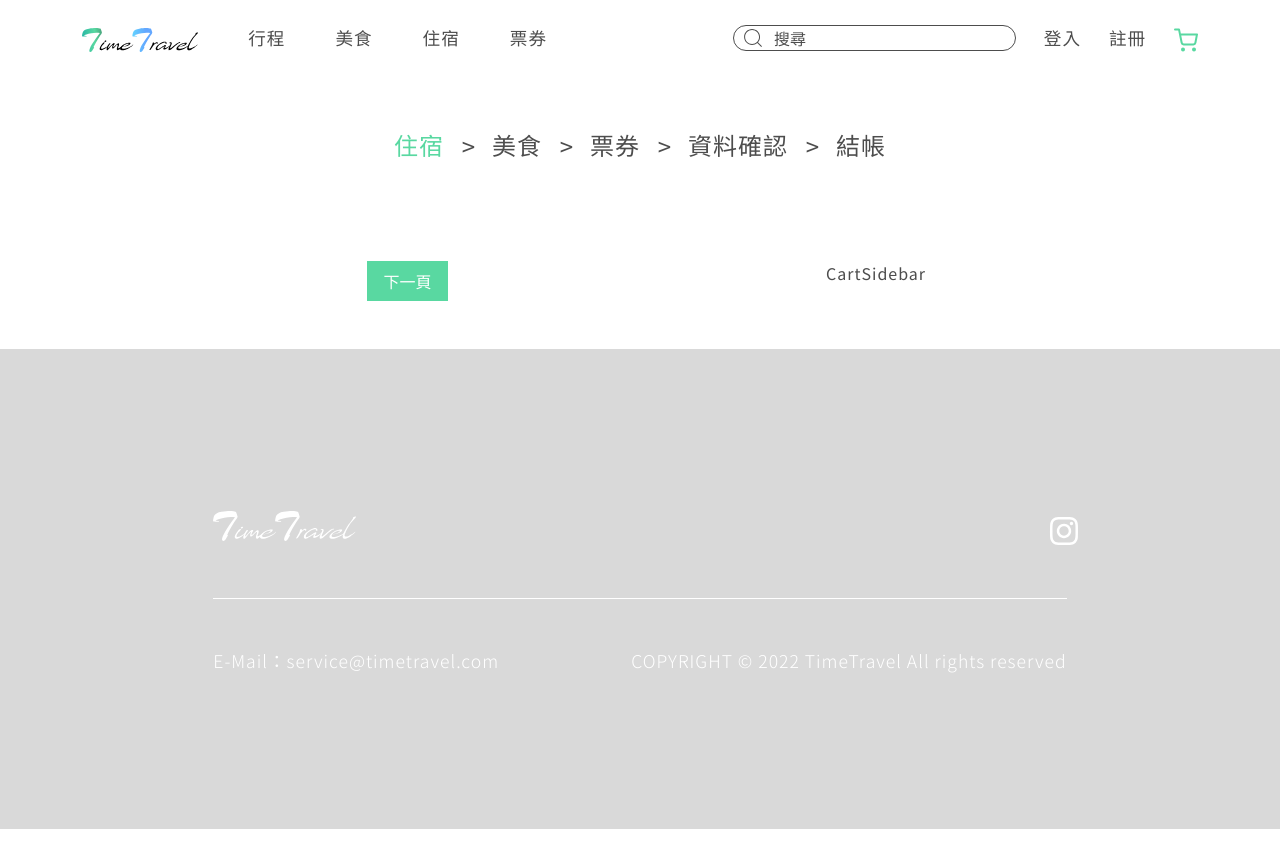
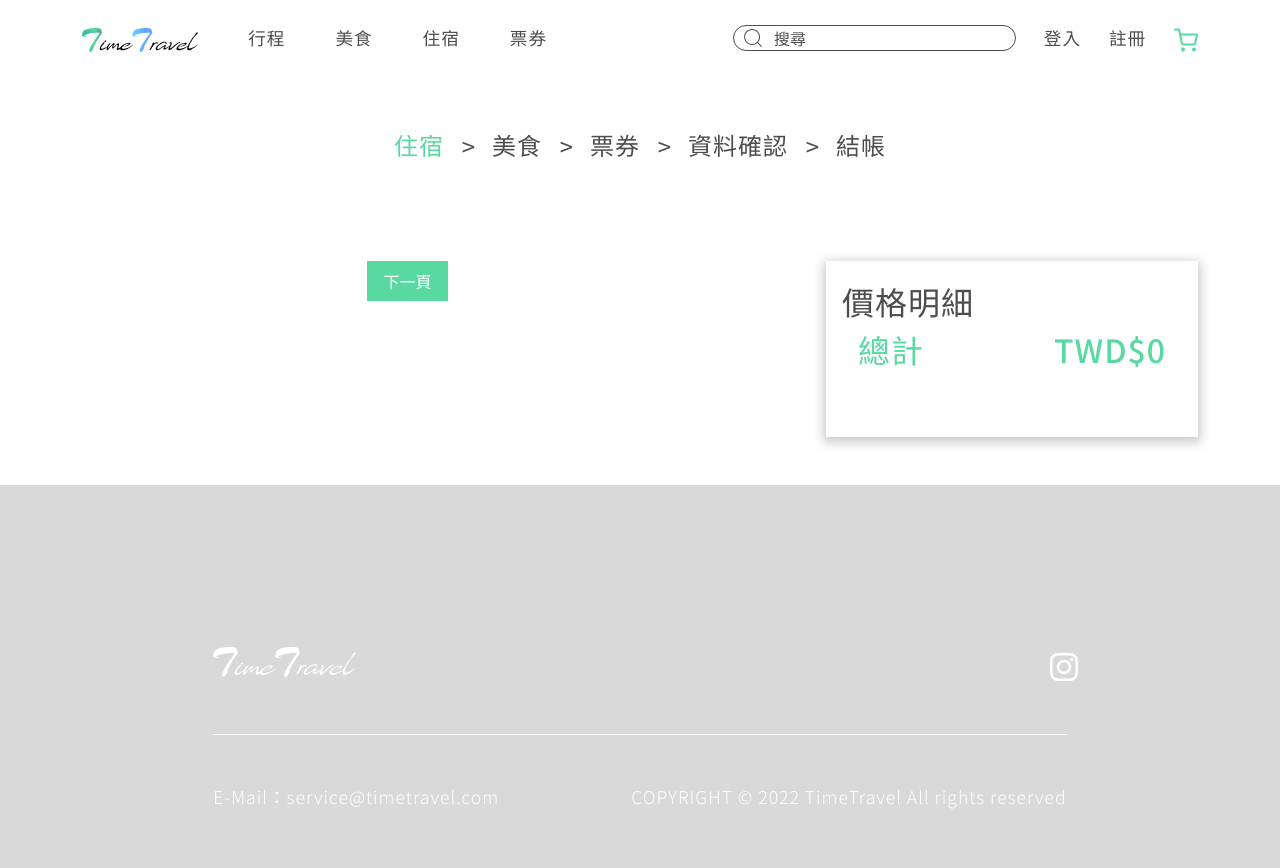
Before and after one commit to Liufat/timetravel-rebuild, a React (Create React App) app: page /cart in a window 1280 px wide. Shown: the top 868 px of the page. Before the commit the page ends 829 px from the top, so only its background shows below. Built offline with nearby package versions, Linux system fonts and the light colour scheme; some icons are missing.

Commit message:
[新增]購物車側邊欄位

```diff
--- /dev/null
+++ b/src/hooks/useCartFilter.js
@@ -0,0 +1,5 @@
+const useCartFilter = (cartState, type) => {
+  return cartState.cartItems.filter((item) => item.type === type);
+};
+
+export default useCartFilter;
--- a/src/pages/cart/CartSidebar.js
+++ b/src/pages/cart/CartSidebar.js
@@ -1,7 +1,87 @@
 import React from "react";
+import { useCart } from "../../context/CartContext";
+import Button from "../../ui/Button";
+import useCartFilter from "../../hooks/useCartFilter";
 
 function CartSidebar({ className }) {
-  return <div className={className}>CartSidebar</div>;
+  const { cartState } = useCart();
+
+  const hotelItems = useCartFilter(cartState, "hotel") || [];
+  const foodItems = useCartFilter(cartState, "food") || [];
+  const ticketItems = useCartFilter(cartState, "ticket") || [];
+
+  const createSidebar = (item) => {
+    const { productName, chozenType, price, quantity } = item;
+    return (
+      <div key={productName} className="px-3 py-2">
+        <div className="d-flex justify-content-between pb-2">
+          <span className="col-4 text-nowrap ">{productName}</span>
+          <span className="col-4 text-center text-nowrap">{`X${quantity}`}</span>
+          <span className="col-4  text-end text-nowrap">{`TWD$${
+            price * quantity
+          }`}</span>
+        </div>
+        {chozenType && (
+          <Button className={"btn-primary py-1 px-3"}>{chozenType}</Button>
+        )}
+      </div>
+    );
+  };
+
+  const createSidebarContent = (items, type) => {
+    return <>{items.map((item) => createSidebar(item))}</>;
+  };
+
+  const createSidebarCardTitle = (items, type) => {
+    return (
+      <>
+        {type === "hotel" && <p>住宿</p>}
+        {type === "food" && <p>美食</p>}
+        {type === "ticket" && <p>票券</p>}
+        {createSidebarContent(items, type)}
+      </>
+    );
+  };
+
+  const createSidebarCard = (items, type) => {
+    const totalPrice = items.reduce(
+      (acc, cur) => acc + cur.price * cur.quantity,
+      0
+    );
+    return (
+      <>
+        <div className="px-3 py-4">
+          {createSidebarCardTitle(items, type)}
+          <div className="my-3 border-top py-3 pe-3 d-flex justify-content-between">
+            <span>小計</span>
+            <span>{`TWD$${totalPrice}`}</span>
+          </div>
+        </div>
+      </>
+    );
+  };
+
+  const createSidebarCardByType = () => {
+    const totalPrice = cartState.cartItems.reduce(
+      (acc, cur) => acc + cur.price * cur.quantity,
+      0
+    );
+    return (
+      <div className={className}>
+        <div className="box-shadow p-3">
+          <h1>價格明細</h1>
+          {hotelItems.length !== 0 && createSidebarCard(hotelItems, "hotel")}
+          {foodItems.length !== 0 && createSidebarCard(foodItems, "food")}
+          {ticketItems.length !== 0 && createSidebarCard(ticketItems, "ticket")}
+          <div className="text-color-primary d-flex justify-content-between pb-5 px-3">
+            <h1>總計</h1>
+            <h1>{`TWD$${totalPrice}`}</h1>
+          </div>
+        </div>
+      </div>
+    );
+  };
+  return createSidebarCardByType();
 }
 
 export default CartSidebar;
```
